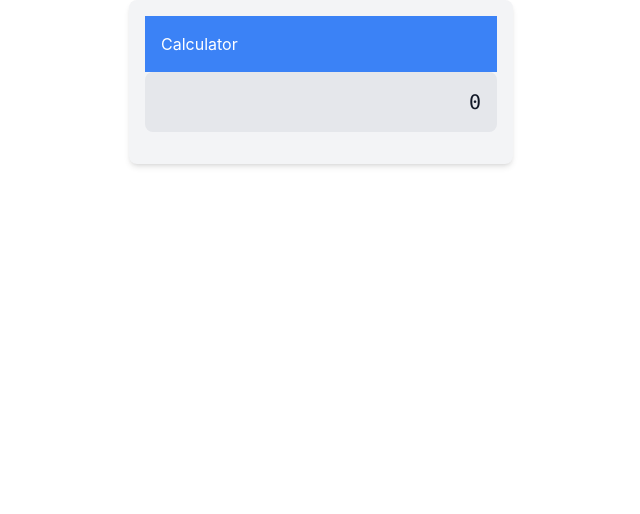
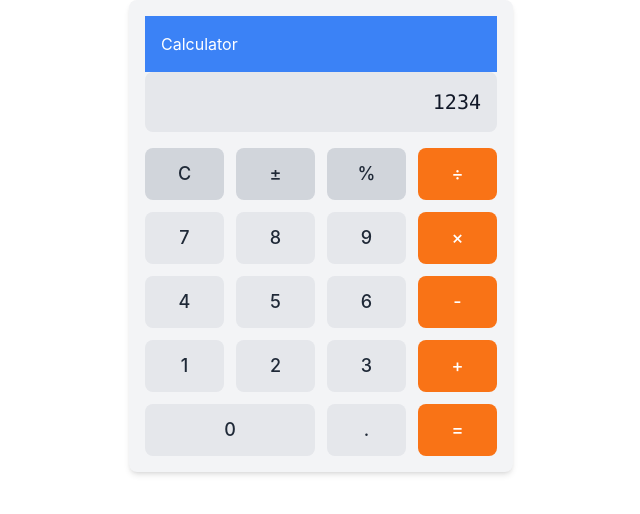
Before and after one commit to tejpowar/ee-calculator, a React (Create React App) app: page / in a window 1280 px wide. Shown: the top 514 px of the page, without its empty margins (319-959 px from the left). Built offline with nearby package versions, Linux system fonts and the light colour scheme.

Commit message:
add buttons for calculators

```diff
--- a/src/Calculator.tsx
+++ b/src/Calculator.tsx
@@ -5,10 +5,36 @@ function Calculator() {
   return (
       <div className="container mx-auto p-4 bg-gray-100 rounded-lg shadow-md w-96">
           <div className="bg-blue-500 text-white p-4">
-                Calculator
+              Calculator
           </div>
-          <div data-testid="calcDisplay" className="bg-gray-200 text-gray-900 rounded-lg p-4 text-right text-xl font-mono mb-4">
-              0
+          <div data-testid="calcDisplay"
+               className="bg-gray-200 text-gray-900 rounded-lg p-4 text-right text-xl font-mono mb-4">
+              1234
+          </div>
+          <div className="grid grid-cols-4 gap-3">
+              <button className="bg-gray-300 text-gray-800 rounded-lg py-3 text-lg font-medium">C</button>
+              <button className="bg-gray-300 text-gray-800 rounded-lg py-3 text-lg font-medium">±</button>
+              <button className="bg-gray-300 text-gray-800 rounded-lg py-3 text-lg font-medium">%</button>
+              <button className="bg-orange-500 text-white rounded-lg py-3 text-lg font-medium">÷</button>
+
+              <button data-testid className="bg-gray-200 text-gray-800 rounded-lg py-3 text-lg font-medium">7</button>
+              <button className="bg-gray-200 text-gray-800 rounded-lg py-3 text-lg font-medium">8</button>
+              <button className="bg-gray-200 text-gray-800 rounded-lg py-3 text-lg font-medium">9</button>
+              <button className="bg-orange-500 text-white rounded-lg py-3 text-lg font-medium">×</button>
+
+              <button className="bg-gray-200 text-gray-800 rounded-lg py-3 text-lg font-medium">4</button>
+              <button className="bg-gray-200 text-gray-800 rounded-lg py-3 text-lg font-medium">5</button>
+              <button className="bg-gray-200 text-gray-800 rounded-lg py-3 text-lg font-medium">6</button>
+              <button className="bg-orange-500 text-white rounded-lg py-3 text-lg font-medium">-</button>
+
+              <button className="bg-gray-200 text-gray-800 rounded-lg py-3 text-lg font-medium">1</button>
+              <button className="bg-gray-200 text-gray-800 rounded-lg py-3 text-lg font-medium">2</button>
+              <button className="bg-gray-200 text-gray-800 rounded-lg py-3 text-lg font-medium">3</button>
+              <button className="bg-orange-500 text-white rounded-lg py-3 text-lg font-medium">+</button>
+
+              <button className="col-span-2 bg-gray-200 text-gray-800 rounded-lg py-3 text-lg font-medium">0</button>
+              <button className="bg-gray-200 text-gray-800 rounded-lg py-3 text-lg font-medium">.</button>
+              <button className="bg-orange-500 text-white rounded-lg py-3 text-lg font-medium">=</button>
           </div>
       </div>
   );
```
Also changed, not shown: 1 other file (tests, documents, lock files or other folders).
